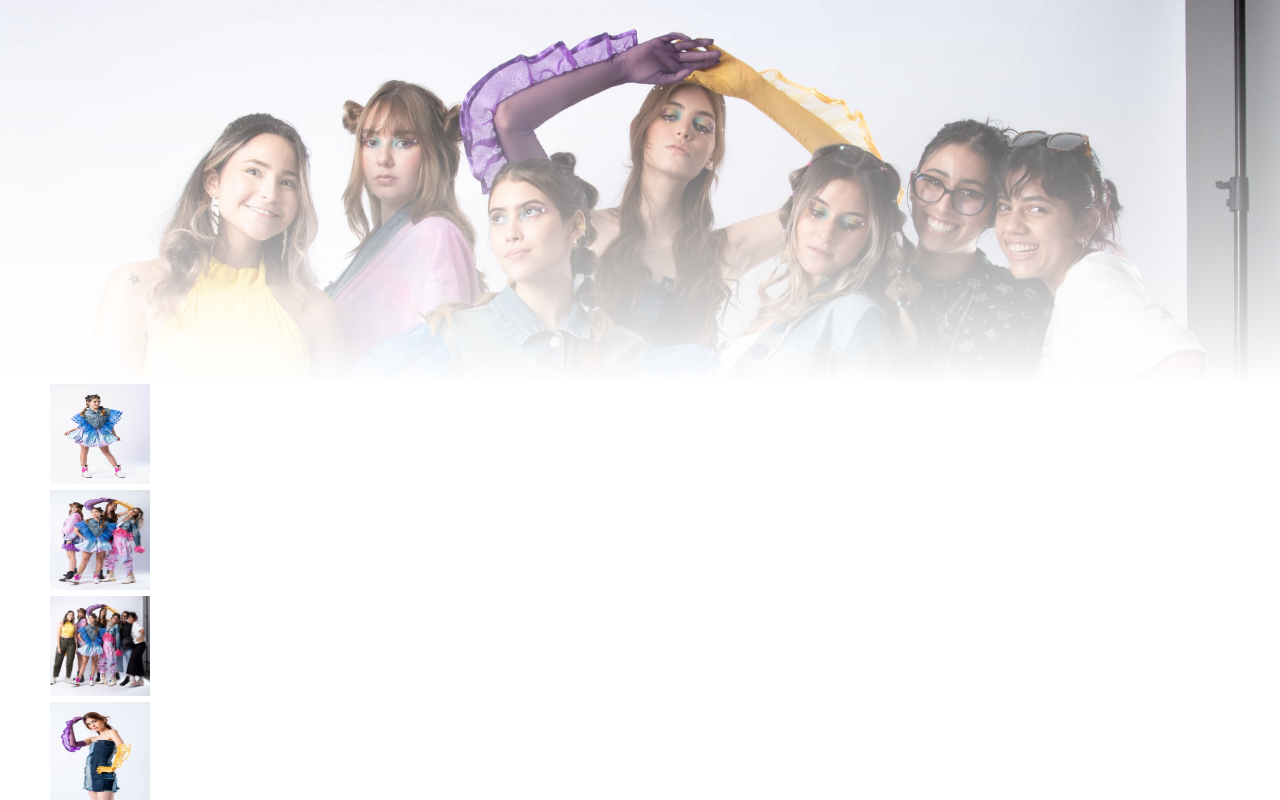
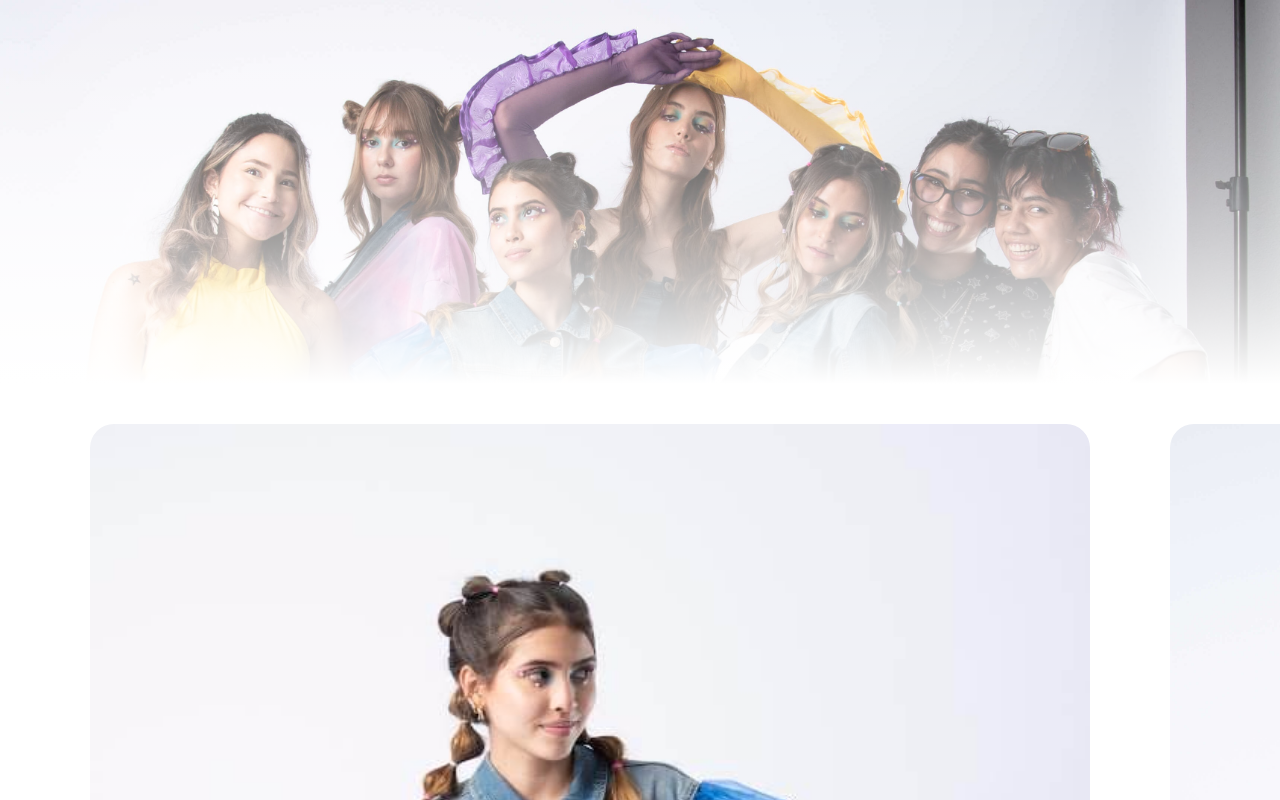
Before and after one commit to davidlondonor/manututu, a Next.js app: page / in a window 1280 px wide. Shown: the top 800 px of the page. Built offline with nearby package versions, Linux system fonts and the light colour scheme.

Commit message:
add carousel

```diff
--- a/components/Slider.js
+++ b/components/Slider.js
@@ -7,16 +7,23 @@ const Slider = () => {
 	console.log(images);
 	return (
 		<>
-			<motion.div className="carousel" animate={{ x: 50 }}>
-				<motion.div className="inner-carousel">
+			<motion.div
+				className="carousel cursor-grab overflow-hidden"
+				animate={{ x: 50 }}
+			>
+				<motion.div className="inner-carousel flex">
 					{images.map((image, index) => {
 						return (
-							<motion.div className="item" key={2}>
+							<motion.div
+								className="item w-1/3 minHeight40 min-w-fit minWidthX p-10"
+								key={2}
+							>
 								<Image
+									className="rounded-3xl"
 									src={image}
 									alt="Description"
-									width={100}
-									height={100}
+									width={1000}
+									height={1400}
 								/>
 							</motion.div>
 						);
--- a/tailwind.config.js
+++ b/tailwind.config.js
@@ -6,6 +6,10 @@ module.exports = {
 	],
 	theme: {
 		extend: {},
+		minHeight: {
+			minHeight40: "50%",
+			minWidthX: "2rem",
+		},
 	},
 	plugins: [require("@tailwindcss/aspect-ratio")],
 };
```
